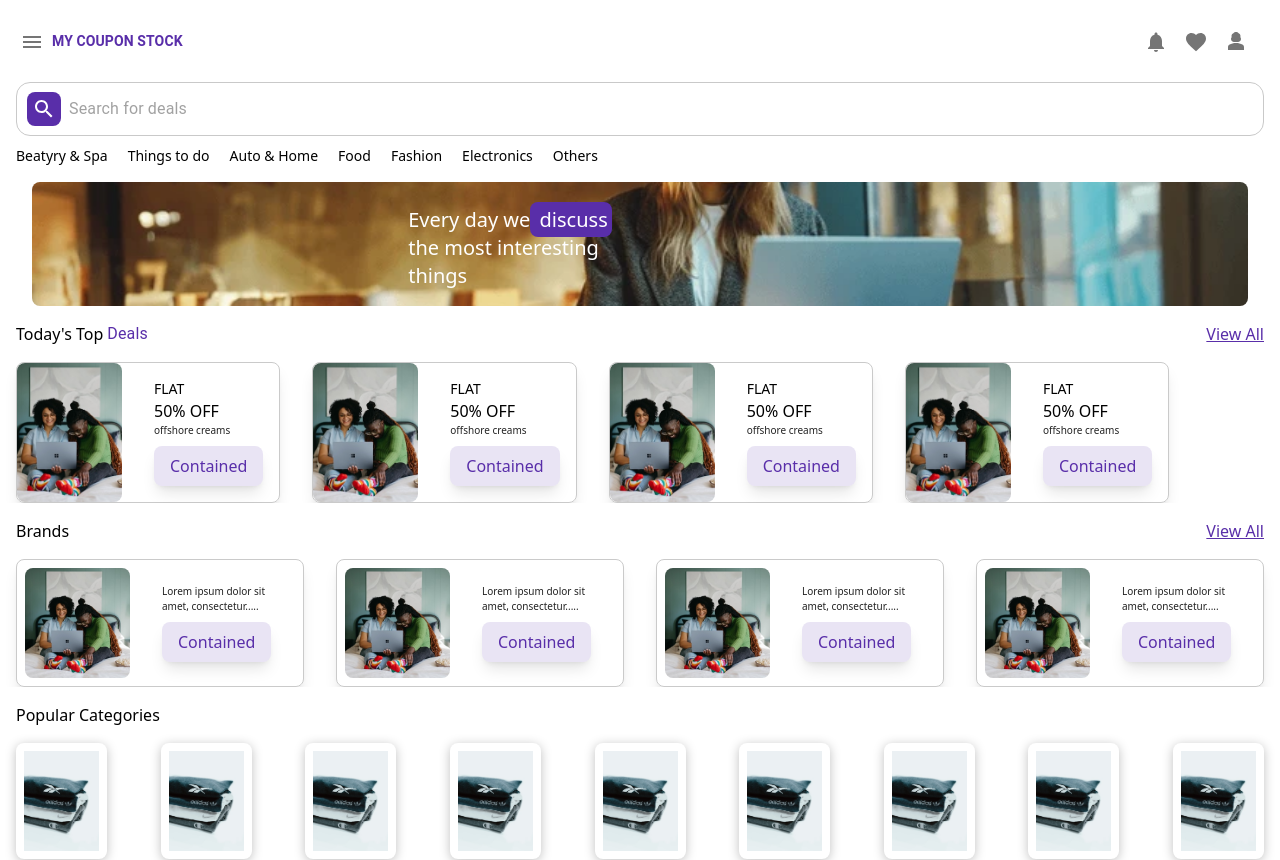
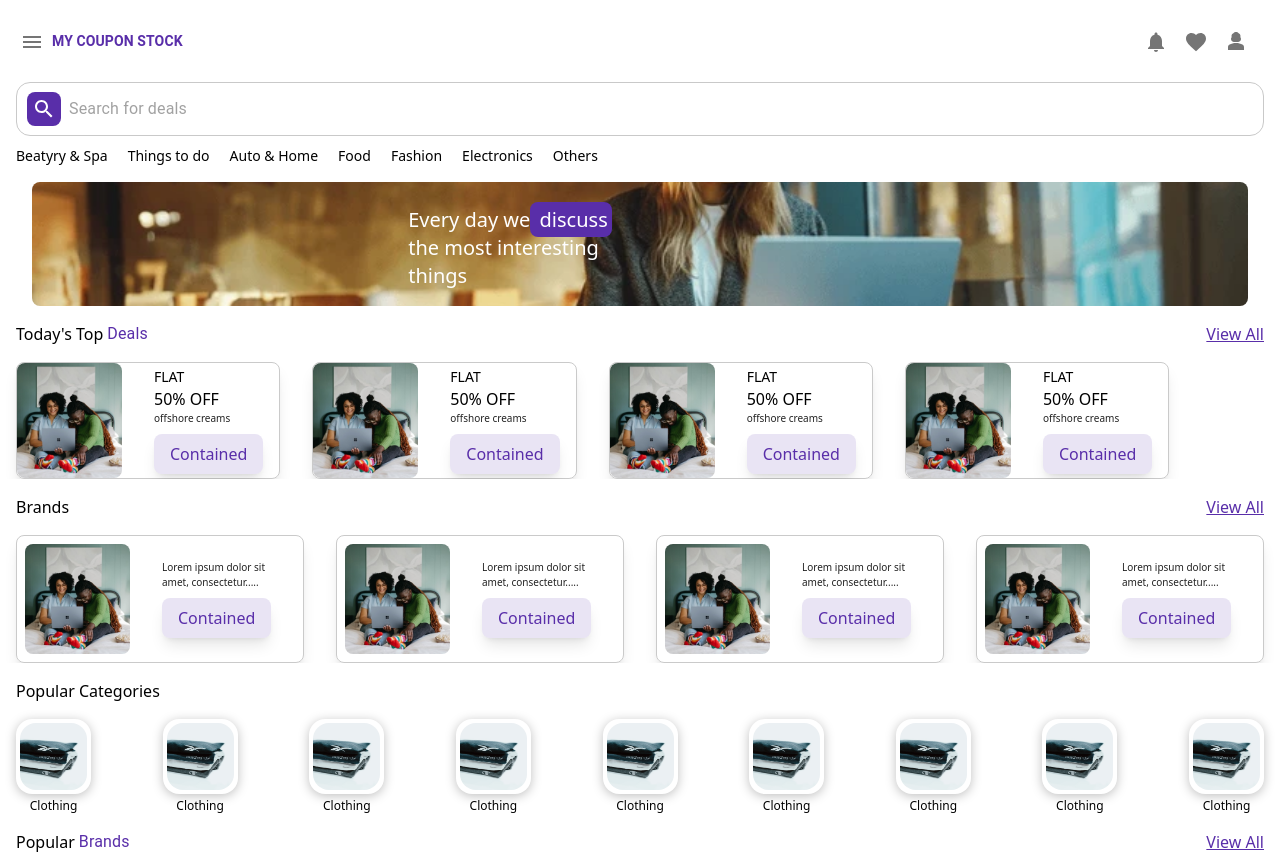
Before and after one commit to dhananjay084/homepge, a React (Vite) app: page / in a window 1280 px wide. Shown: the top 860 px of the page. Built offline with nearby package versions, Linux system fonts and the light colour scheme.

Commit message:
first commit

```diff
--- a/src/components/cards/CategoryCard.jsx
+++ b/src/components/cards/CategoryCard.jsx
@@ -1,15 +1,15 @@
-import React from 'react'
+import React from 'react';
 import Category from '../../assets/category.jpeg';
+
 const CategoryCard = () => {
   return (
-    <div className='text-center text-xs space-y-1'>
-    <div className=' p-2 rounded-lg bg-white shadow-[0px_2px_10.3px_0px_rgba(0,0,0,0.25)]'>
-      <img src={Category} className='max-w-[75px]'/>
+    <div className="text-center text-xs space-y-1">
+      <div className="p-1 rounded-2xl bg-white shadow-[0px_2px_10.3px_0px_rgba(0,0,0,0.25)] w-[75px] h-[75px] flex items-center justify-center overflow-hidden">
+        <img src={Category} className="w-full h-full  rounded-2xl" alt="Category" />
+      </div>
+      <p>Clothing</p>
+    </div>
+  );
+};
 
-    </div>
-    <p>Clothing</p>
-    </div>
-  )
-}
-
-export default CategoryCard
+export default CategoryCard;
--- a/src/components/cards/DealCard.jsx
+++ b/src/components/cards/DealCard.jsx
@@ -5,7 +5,7 @@ const DealCard = () => {
   return (
     <div className='flex gap-4 mx-4 border border-[#cacaca] rounded-lg  shadow-lg'>
       <img src={Image} className='max-w-[105px] object-cover rounded-lg'/>
-      <div className='p-4'>
+      <div className='px-4 py-1'>
         <p className='text-sm'> FLAT</p>
         <p className='text-base font-medium'>50% OFF</p>
         <p className='text-[10px] text-[#222]'>offshore creams</p>
```
